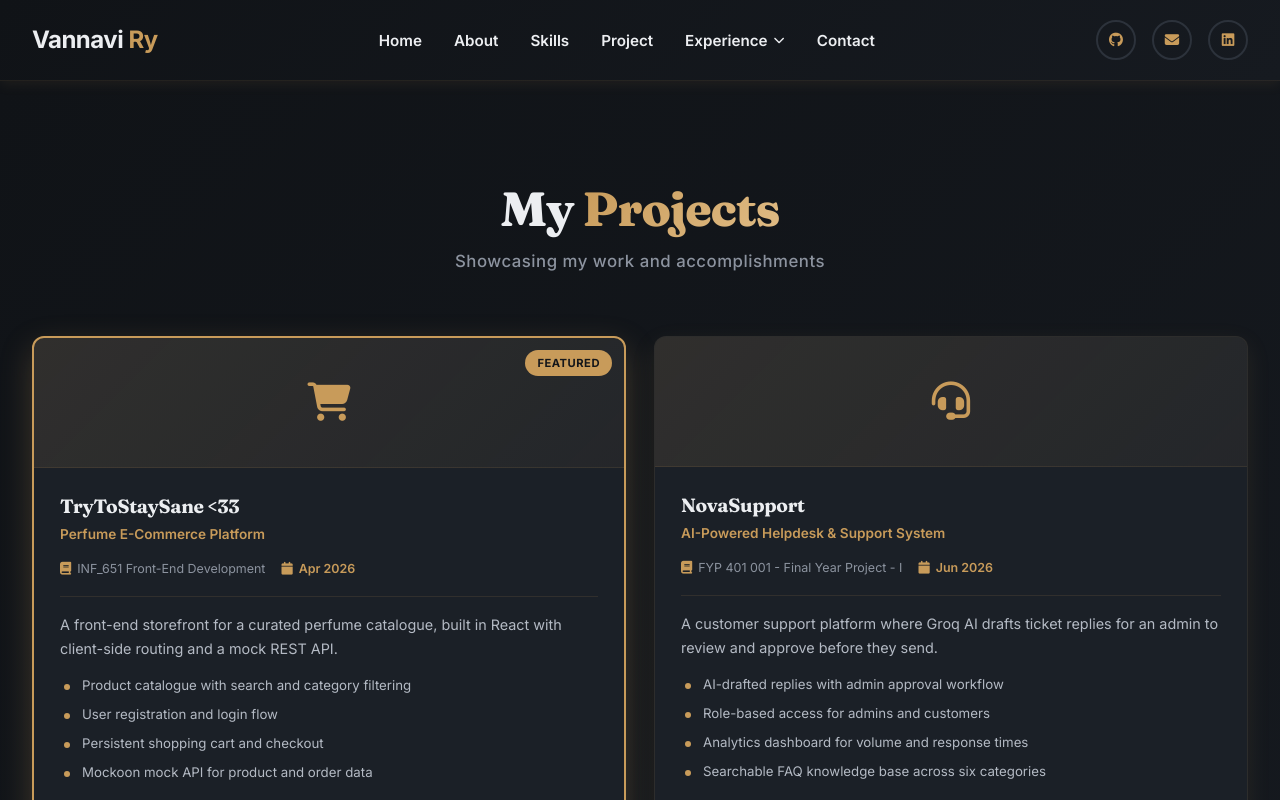
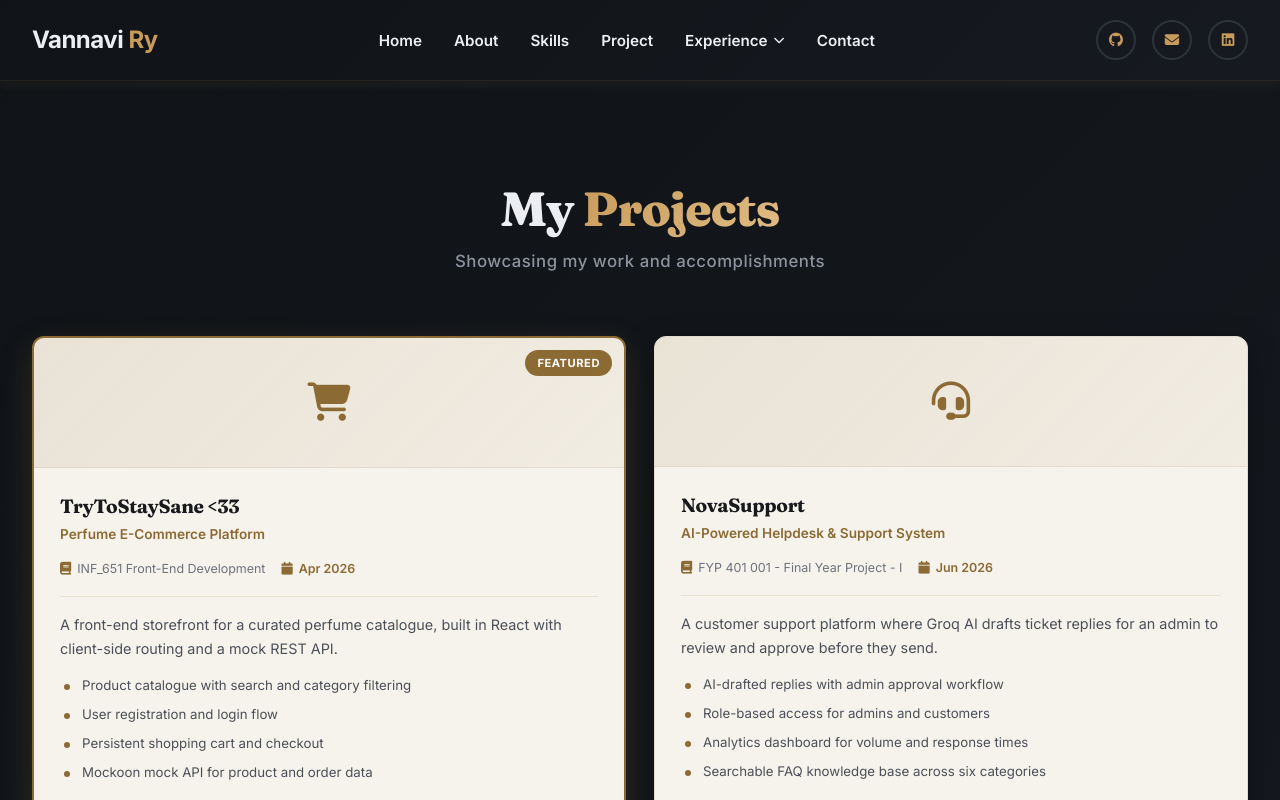
Before and after one commit to ryvannavi/vannavi-portfolio, a React (Vite) app: page / in a window 1280 px wide. Both pictures are taken after a click on the button "View My Work". Shown: the top 800 px of the page. Built offline with nearby package versions, Linux system fonts and the light colour scheme.

Commit message:
Update index.css

```diff
--- a/src/index.css
+++ b/src/index.css
@@ -136,6 +136,67 @@
 }
    ------------------------------------------------------------ */
 
+/* ------------------------------------------------------------
+   LIGHT CARDS ON DARK BACKGROUND
+
+   The page stays Ink & Brass. These boxes flip to warm paper so
+   dense content is easy to read.
+
+   This works by redefining the theme variables INSIDE each card.
+   Custom properties inherit, so every heading, paragraph, label,
+   border and badge inside the card picks up the light values
+   automatically — no component CSS needs to change.
+
+   To turn this off, delete this whole block. Cards go back to
+   dark charcoal.
+   ------------------------------------------------------------ */
+.about-stats,
+.education-item,
+.language-item,
+.interest-card,
+.skill-badge,
+.cert-card,
+.resume-grid,
+.timeline-content,
+.project-card,
+.skill-category-box,
+.skills-summary {
+  --surface: #ffffff;
+  --surface-rgb: 255, 255, 255;
+
+  --bg: #f6f3ec;
+  --bg-alt: #efeade;
+  --bg-rgb: 246, 243, 236;
+
+  --text: #17191d;
+  --text-rgb: 23, 25, 29;
+  --text-body: #4b5058;
+  --text-muted: #6c727c;
+  --text-soft: #8b919a;
+
+  --accent: #8c6a33;
+  --accent-dark: #6e5226;
+  --accent-light: #b08a4a;
+  --accent-rgb: 140, 106, 51;
+  --on-accent: #ffffff;
+
+  --border: #e2dccf;
+  --track: #e7e1d4;
+  --shadow-rgb: 20, 16, 10;
+
+  background: #f6f3ec;
+  border-color: #e2dccf;
+  box-shadow: 0 10px 30px rgba(0, 0, 0, 0.35);
+}
+
+/* Nested boxes sit on the parent card, so they need to be lighter
+   than it rather than repeating the same paper tone. */
+.resume-grid .timeline-content,
+.project-card .demo-account,
+.about-stats .stat-item {
+  background: #ffffff;
+}
+
 html {
   scroll-behavior: smooth;
   -webkit-text-size-adjust: 100%;
```
